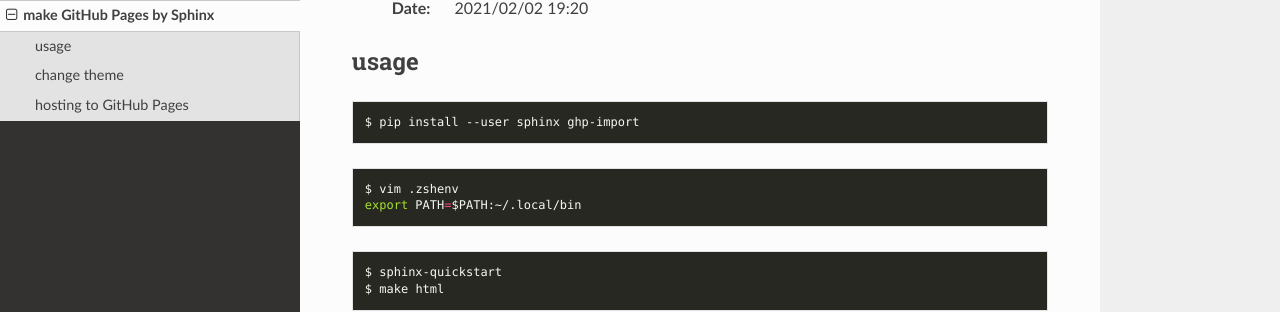
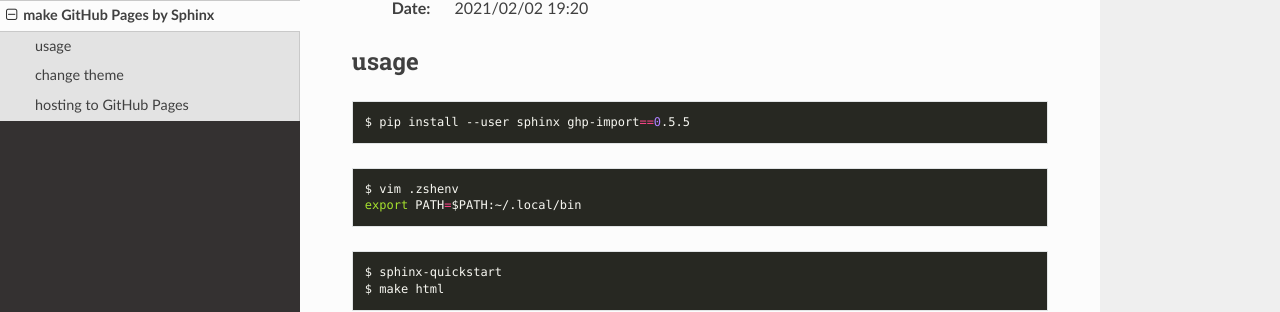
Before and after one commit to i0z0m/i0z0m.github.io, a Sphinx documentation site: the page built from source/sphinx.rst, in a window 1280 px wide and 1141 px high. Shown: the part 163-475 px from the top of the window. Built offline with Sphinx 7.4.7 and the Read the Docs theme 2.0.0, drawn with Linux system fonts in a browser that asks for light colours.

Commit message:
specify version of ghp-import

```diff
--- a/source/sphinx.rst
+++ b/source/sphinx.rst
@@ -9,7 +9,7 @@
 
 .. code:: sh
 
-   $ pip install --user sphinx ghp-import
+   $ pip install --user sphinx ghp-import==0.5.5
 
 .. code:: sh
 
```
Also changed, not shown: 4 other files.
